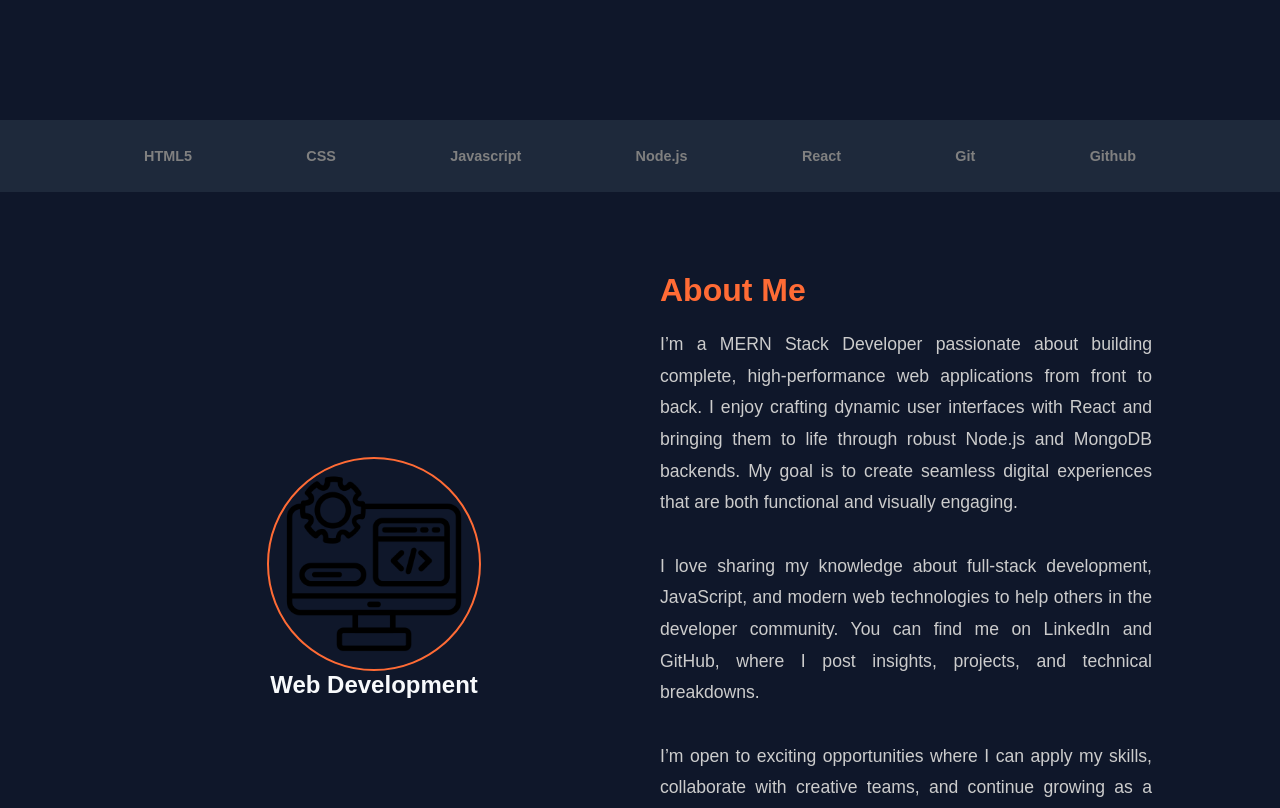
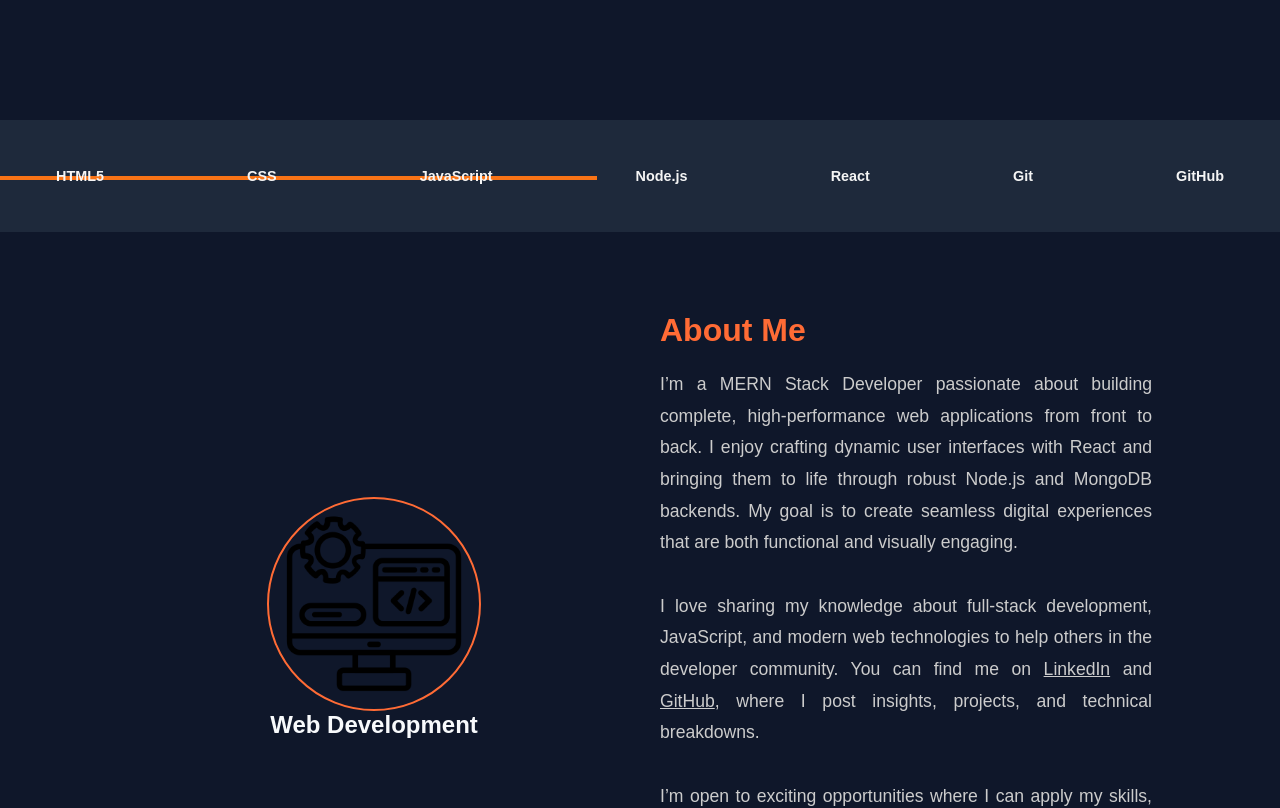
Before and after one commit to ParthBaria/portfolio, a React (Create React App) app: page / in a window 1280 px wide. Shown: the part 880-1688 px from the top of the page. Built offline with nearby package versions, Linux system fonts and the light colour scheme.

Commit message:
adding learning page

```diff
--- a/src/App.js
+++ b/src/App.js
@@ -1,9 +1,9 @@
-import React from "react";
 import { BrowserRouter, Routes, Route } from "react-router-dom";
 import Layout from "./components/Layout/Layout";
 import Home from "./pages/Home";
 import Projects from "./pages/Projects";
 import Contact from "./pages/Contact";
+import Learning from "./pages/Learning";
 
 function App() {
   return (
@@ -13,6 +13,8 @@ function App() {
           <Route index element={<Home />} />
           <Route path="projects" element={<Projects />} />
           <Route path="projects/:pn" element={<Projects />} />
+          <Route path="learning" element={<Learning />} />
+          <Route path="projects/:pn" element={<Projects />} />
           <Route path="contact" element={<Contact />} />
         </Route>
       </Routes>
--- a/src/components/Home/About.css
+++ b/src/components/Home/About.css
@@ -74,4 +74,5 @@
   height: 100%;
   object-fit: cover;      /* scale image properly */
   display: block;
+  user-select:none;
 }
--- a/src/components/Home/About.jsx
+++ b/src/components/Home/About.jsx
@@ -7,7 +7,7 @@ const About = () => {
       <div className="about-container">
         <div className="about-left">
           <div className="img-ring">
-            <img src={img} alt="Web Development Logo" className="profile-img"  />
+            <img src={img} alt="Web Development Logo" className="profile-img" />
           </div>
           <h3>Web Development</h3>
         </div>
@@ -22,11 +22,33 @@ const About = () => {
             create seamless digital experiences that are both functional and
             visually engaging.
             <br />
-            <br />
-            I love sharing my knowledge about full-stack development,
+            <br />I love sharing my knowledge about full-stack development,
             JavaScript, and modern web technologies to help others in the
-            developer community. You can find me on LinkedIn and GitHub, where I
-            post insights, projects, and technical breakdowns.
+            developer community. You can find me on{" "}
+            <span>
+              {" "}
+              <a
+                href="https://www.linkedin.com/in/parth-baria-bbb563265/"
+                target="_blank"
+                rel="noreferrer"
+                 style={{ textDecoration: "underline" }}
+              >
+                LinkedIn
+              </a>
+            </span>{" "}
+            and{" "}
+            <span>
+              <a
+                href="https://github.com/ParthBaria"
+                target="_blank"
+
+                rel="noreferrer"
+                style={{ textDecoration: "underline" }}
+              >
+                GitHub
+              </a>
+            </span>
+            , where I post insights, projects, and technical breakdowns.
             <br />
             <br />
             I’m open to exciting opportunities where I can apply my skills,
--- a/src/components/Home/Hero.css
+++ b/src/components/Home/Hero.css
@@ -79,4 +79,26 @@
   font-size: 0.9rem;
   font-weight: bolder;
   color: gray;
+  z-index: 3;
+
 }
+.skills li.active{
+color: whitesmoke;
+}
+
+
+.skills {
+  position: relative;
+  padding: 40px;
+}
+
+.scroll-line {
+  height: 4px;
+  background-color: #f97316;
+  position: absolute;
+  top: 50%;
+  left: 0;
+  z-index: 1;
+  /* transform: translate(-50%,-50%); */
+  transform-origin: left;
+}
--- a/src/components/Home/Hero.jsx
+++ b/src/components/Home/Hero.jsx
@@ -1,16 +1,56 @@
-import React from "react";
+import React, { useEffect, useRef, useState } from "react";
 import "./Hero.css";
 import { useNavigate } from "react-router-dom";
+import { motion, useScroll, useTransform } from "motion/react";
+
 const Hero = () => {
-    const navigate = useNavigate();
+  const navigate = useNavigate();
+  const skillRef = useRef(null);
+  const lineRef = useRef(null);
+  const [visibleItems, setVisibleItems] = useState([]);
+
+  const { scrollYProgress } = useScroll({
+    target: skillRef,
+    offset: ["start end", "end start"],
+  });
+  const width = useTransform(scrollYProgress, [0, 1], ["0%", "100%"]);
+
+  useEffect(() => {
+    const skillItems = skillRef.current.querySelectorAll("li");
+
+    const observer = new IntersectionObserver(
+      (entries) => {
+        entries.forEach((entry) => {
+          const id = entry.target.getAttribute("data-index");
+          if (entry.isIntersecting) {
+            setVisibleItems((prev) =>
+              prev.includes(id) ? prev : [...prev, id]
+            );
+          }
+        });
+      },
+      {
+        root: null, // observe relative to viewport
+        threshold: 0.5, // trigger when 50% of li visible
+      }
+    );
+
+    skillItems.forEach((item) => observer.observe(item));
+
+    return () => observer.disconnect();
+  }, []);
 
   const goToProjects = () => {
-    navigate("/projects"); // navigate to Projects page
+    navigate("/projects");
   };
 
   const openResume = () => {
-    window.open("https://drive.google.com/file/d/1DW4C760mIUFlJrMBsVkdhiuqEmdNTO9h/view?usp=drive_link", "_blank"); // open resume in new tab
+    window.open(
+      "https://drive.google.com/file/d/1DW4C760mIUFlJrMBsVkdhiuqEmdNTO9h/view?usp=drive_link",
+      "_blank"
+    );
   };
+
   return (
     <>
       <section className="hero" id="home">
@@ -32,15 +72,26 @@ const Hero = () => {
       </section>
 
       {/* Skills Bar */}
-      <section className="skills">
+      <section className="skills" ref={skillRef}>
+        <motion.div ref={lineRef} className="scroll-line" style={{ width }} />
         <ul>
-          <li>HTML5</li>
-          <li>CSS</li>
-          <li>Javascript</li>
-          <li>Node.js</li>
-          <li>React</li>
-          <li>Git</li>
-          <li>Github</li>
+          {[
+            "HTML5",
+            "CSS",
+            "JavaScript",
+            "Node.js",
+            "React",
+            "Git",
+            "GitHub",
+          ].map((skill, i) => (
+            <li
+              key={i}
+              data-index={i}
+              className={visibleItems.includes(String(i)) ? "active" : ""}
+            >
+              {skill}
+            </li>
+          ))}
         </ul>
       </section>
     </>
--- a/src/components/Layout/NavBar.jsx
+++ b/src/components/Layout/NavBar.jsx
@@ -16,6 +16,9 @@ const NavBar = () => {
         <li className={currentPath === "/projects" ? "active" : ""}>
           <Link to="/projects">Projects</Link>
         </li>
+        <li className={currentPath === "/Learning" ? "active" : ""}>
+          <Link to="/Learning">Learning</Link>
+        </li>
         <li className={currentPath === "/contact" ? "active" : ""}>
           <Link to="/contact">Contact</Link>
         </li>
--- a/src/components/projects/ProjectList.jsx
+++ b/src/components/projects/ProjectList.jsx
@@ -1,4 +1,4 @@
-import React, { useRef } from "react";
+import  { useRef } from "react";
 import "./ProjectList.css";
 import { motion, useScroll, useSpring, useTransform } from "motion/react";
 
@@ -20,18 +20,6 @@ const projects = [
     description:
       "Responsive web platform for ordering food online with cart management and order tracking.",
     tech: ["HTML", "CSS", "JavaScript"],
-  },
-  {
-    title: "Skill-Based Learning Platform",
-    description:
-      "Gamified e-learning site with 1v1 challenges, ranking system, and practical labs for real skill growth.",
-    tech: ["React", "Firebase", "Node.js"],
-  },
-  {
-    title: "User Authentication System",
-    description:
-      "PHP and MySQL-based registration and login system with session handling and secure password storage.",
-    tech: ["PHP", "MySQL", "HTML", "CSS"],
   },
 ];
 
--- /dev/null
+++ b/src/pages/Learning.jsx
@@ -0,0 +1,9 @@
+import React from 'react'
+
+function Learning() {
+  return (
+    <div>Learning</div>
+  )
+}
+
+export default Learning
```
